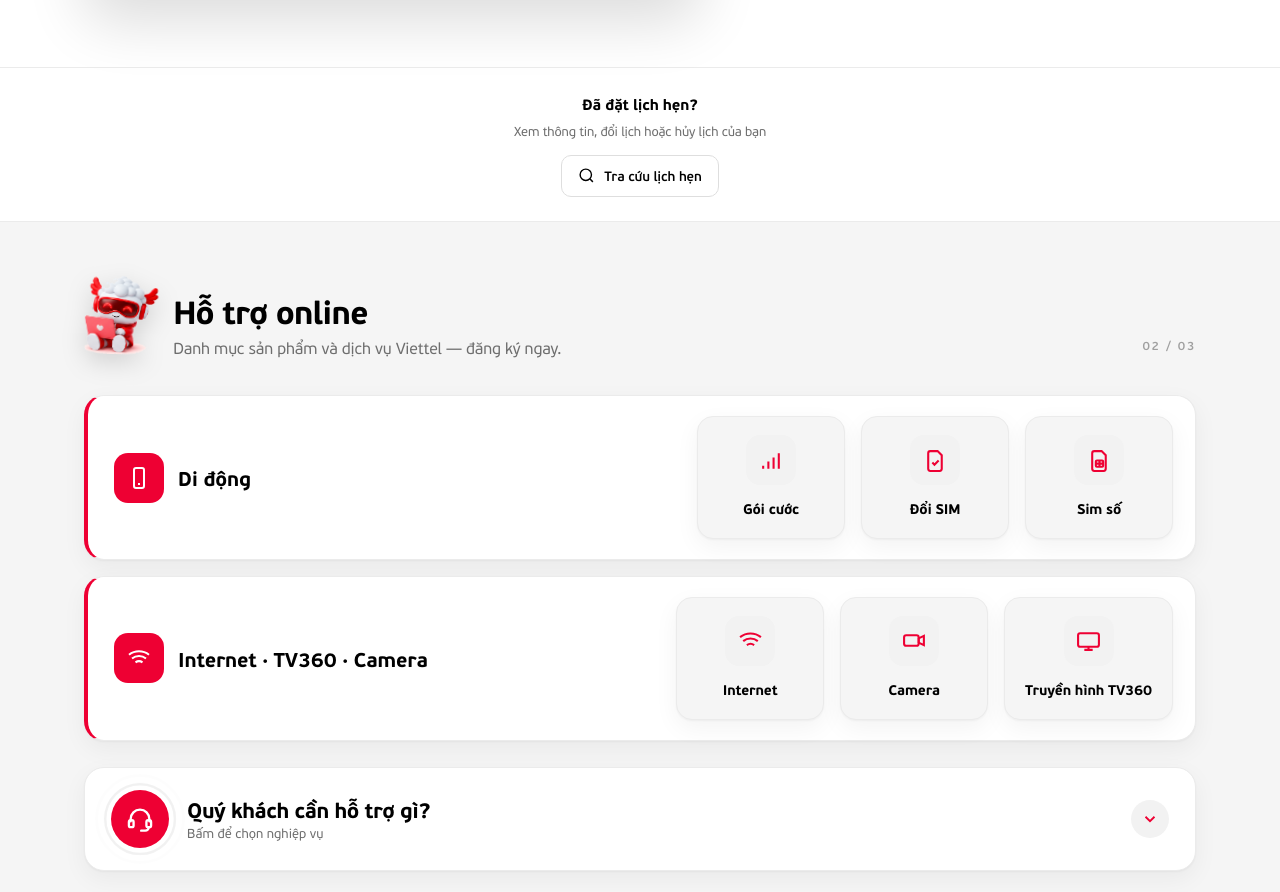
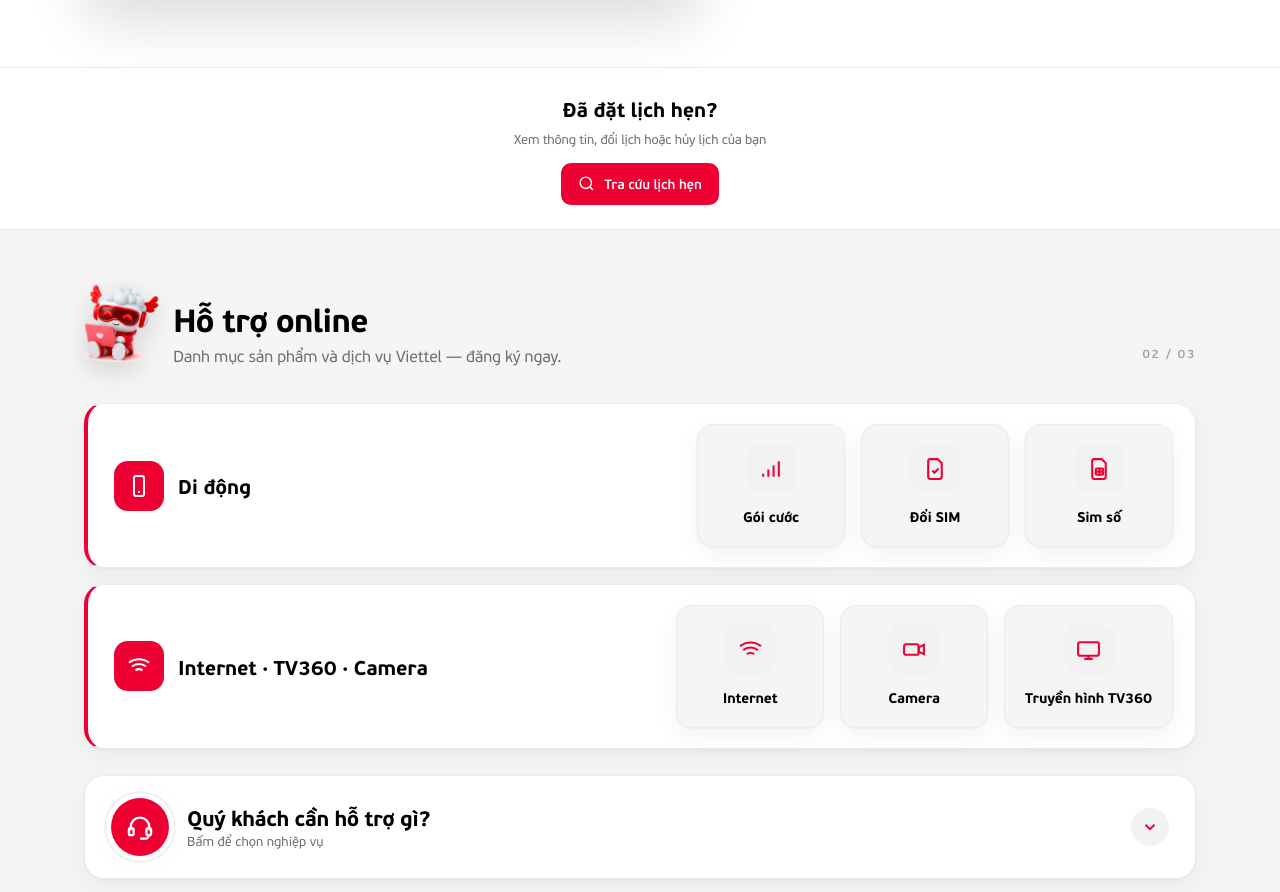
Before and after one commit to violet110901-lang/viettel-le-van-luong-landing, a plain HTML site: page index.html in a window 1280 px wide. Shown: the part 1593-2485 px from the top of the page. Drawn offline with Linux system fonts and the light colour scheme.

Commit message:
Strip tra cứu: title to hơn, button đỏ
Co-Authored-By: Claude Sonnet 4.6 <noreply@anthropic.com>

```diff
--- a/index.html
+++ b/index.html
@@ -642,10 +642,10 @@
 <div style="background:#fff;border-top:1px solid var(--line);border-bottom:1px solid var(--line)">
   <div class="wrap" style="display:flex;flex-direction:column;align-items:center;text-align:center;gap:14px;padding-top:24px;padding-bottom:24px">
     <div>
-      <div style="font-size:15px;font-weight:700;color:var(--ink)">Đã đặt lịch hẹn?</div>
+      <div style="font-size:20px;font-weight:700;color:var(--ink)">Đã đặt lịch hẹn?</div>
       <div style="font-size:13px;color:var(--muted);margin-top:3px">Xem thông tin, đổi lịch hoặc hủy lịch của bạn</div>
     </div>
-    <a href="tra-cuu.html" class="btn btn-ghost btn-sm" style="white-space:nowrap">
+    <a href="tra-cuu.html" class="btn btn-primary btn-sm" style="white-space:nowrap">
       <svg viewBox="0 0 24 24" fill="none" stroke="currentColor" stroke-width="2" width="16" height="16"><circle cx="11" cy="11" r="8"/><line x1="21" y1="21" x2="16.65" y2="16.65"/></svg>
       Tra cứu lịch hẹn
     </a>
```
